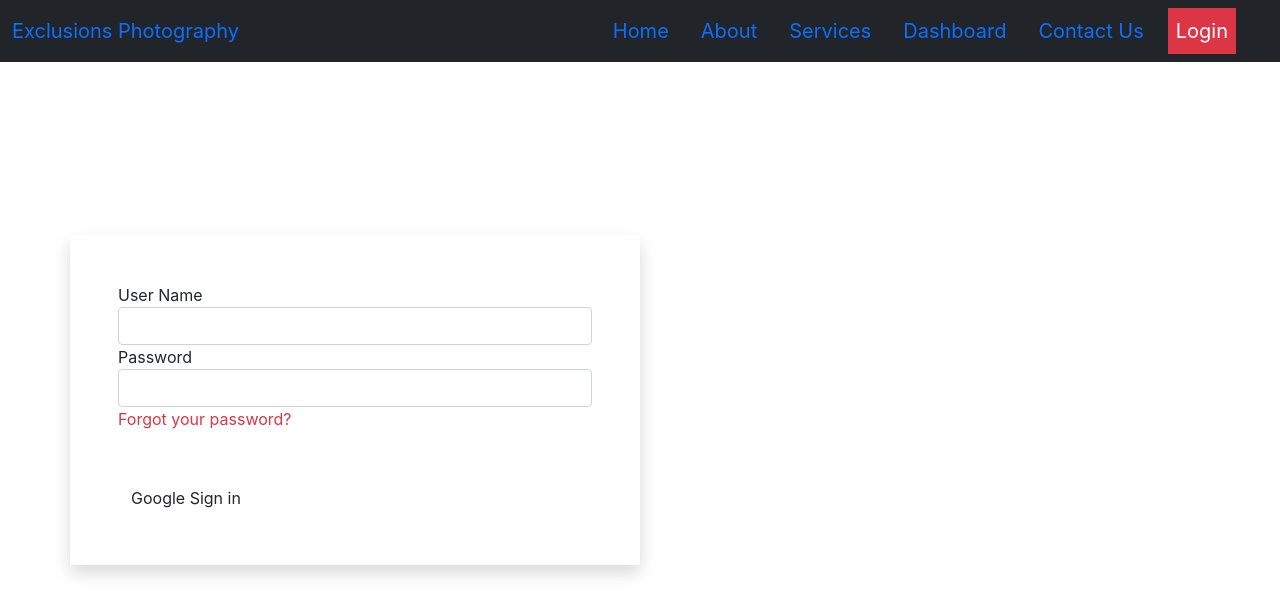
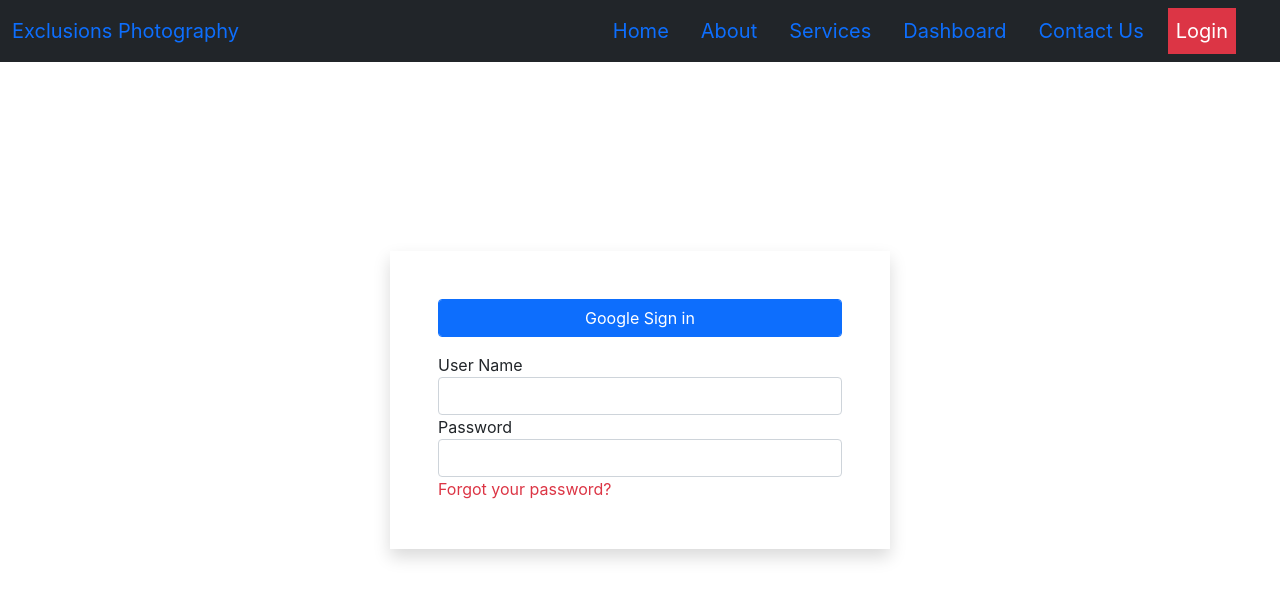
Before and after one commit to arr-atiq/exclusion-photography, a React (Create React App) app: page /login in a window 1280 px wide. Shown: the top 616 px of the page. Built offline with nearby package versions, Linux system fonts and the light colour scheme.

Commit message:
some changed

```diff
--- a/src/App.js
+++ b/src/App.js
@@ -17,7 +17,7 @@ import ManageServices from './Components/ManageServices/ManageServices';
 import ConfirmBooking from './Components/ConfirmBooking/ConfirmBooking';
 import BookingList from './Components/BookingList/BookingList';
 import Review from './Components/Review/Review';
-import PrivateRoute from './Components/Login/PrivateRoute/PrivateRoute';
+import PrivateRoute from './Components/PrivateRoute/PrivateRoute';
 
 
 export const UserContext = createContext();
--- a/src/Components/Login/Login/Login.js
+++ b/src/Components/Login/Login/Login.js
@@ -20,12 +20,15 @@ const Login = () => {
     var provider = new firebase.auth.GoogleAuthProvider();
     firebase.auth().signInWithPopup(provider).then(function (result) {
       const { displayName, email, photoURL } = result.user;
-      const signedInUser = { isSignedIn: true,
+      const signedInUser = {
+        isSignedIn: true,
         name: displayName,
         email: email,
-        photo: photoURL }
+        photo: photoURL
+      }
       setLoggedInUser(signedInUser);
       storeAuthToken();
+      history.replace(from);
     }).catch(function (error) {
       const errorMessage = error.message;
       console.log(errorMessage);
@@ -36,16 +39,18 @@ const Login = () => {
     firebase.auth().currentUser.getIdToken(/* forceRefresh */ true)
       .then(function (idToken) {
         sessionStorage.setItem('token', idToken);
-        history.replace(from);
       }).catch(function (error) {
         // Handle error
       });
   }
 
   return (
-    <div className="login-page container">
-      <div className="row align-items-center" style={{ height: "100vh" }}>
-        <div className="col-md-6 shadow p-5">
+    <div className="login-page container ">
+      <div className="row align-items-center mx-auto" style={{ width: '500px', height: "100vh" }}>
+        <div className="col-md-12 shadow p-5">
+          <div className="from-group mb-3">
+            <button className="btn btn-primary form-control" onClick={handleGoogleSignIn}>Google Sign in</button>
+          </div>
           <div className="form-group">
             <label htmlFor="">User Name</label>
             <input type="text" className="form-control" />
@@ -57,9 +62,6 @@ const Login = () => {
           <div className="form-group">
             <label htmlFor="" className="text-danger">Forgot your password?</label>
           </div>
-          <div className="from-group mt-5">
-            <button className="btn btn-brand" onClick={handleGoogleSignIn}>Google Sign in</button>
-          </div>
         </div>
       </div>
     </div>
--- a/src/Components/Login/PrivateRoute/PrivateRoute.js
+++ /dev/null
@@ -1,41 +0,0 @@
-import React from 'react';
-import { Route, Redirect } from 'react-router-dom';
-import { useContext } from 'react';
-import { UserContext } from '../../../App';
-import jwt_decode from "jwt-decode";
-
-const PrivateRoute = ({children, ...rest}) => {
-    const [loggedInUser, setLoggedInUser] = useContext(UserContext);
-
-    const isLoggedIn = () => {
-      const token = sessionStorage.getItem('token');
-      if(!token){
-        return false;
-      }
-      const decodedToken = jwt_decode(token);
-      // get current time
-      const currentTime = new Date().getTime() / 1000;
-      // compare the expiration time with the current time
-      // will return false if expired and will return true if not expired
-      return decodedToken.exp > currentTime;
-    }
-    return (
-        <Route
-      {...rest}
-      render={({ location }) =>
-        (loggedInUser.email || isLoggedIn()) ? (
-          children
-        ) : (
-          <Redirect
-            to={{
-              pathname: "/login",
-              state: { from: location }
-            }}
-          />
-        )
-      }
-    />
-    );
-};
-
-export default PrivateRoute;
--- /dev/null
+++ b/src/Components/PrivateRoute/PrivateRoute.js
@@ -0,0 +1,41 @@
+import React from 'react';
+import { Route, Redirect } from 'react-router-dom';
+import { useContext } from 'react';
+import { UserContext } from '../../App';
+// import jwt_decode from "jwt-decode";
+
+const PrivateRoute = ({children, ...rest}) => {
+    const [loggedInUser, setLoggedInUser] = useContext(UserContext);
+
+    // const isSignedIn = () => {
+    //   const token = localStorage.getItem('token');
+    //   if(!token){
+    //     return false;
+    //   }
+    //   const decodedToken = jwt_decode(token);
+    //   // get current time
+    //   const currentTime = new Date().getTime() / 1000;
+    //   // compare the expiration time with the current time
+    //   // will return false if expired and will return true if not expired
+    //   return decodedToken.exp > currentTime;
+    // }
+    return (
+        <Route
+      {...rest}
+      render={({ location }) =>
+        (loggedInUser.email || sessionStorage.getItem('token')) ? (
+          children
+        ) : (
+          <Redirect
+            to={{
+              pathname: "/login",
+              state: { from: location }
+            }}
+          />
+        )
+      }
+    />
+    );
+};
+
+export default PrivateRoute;
```
